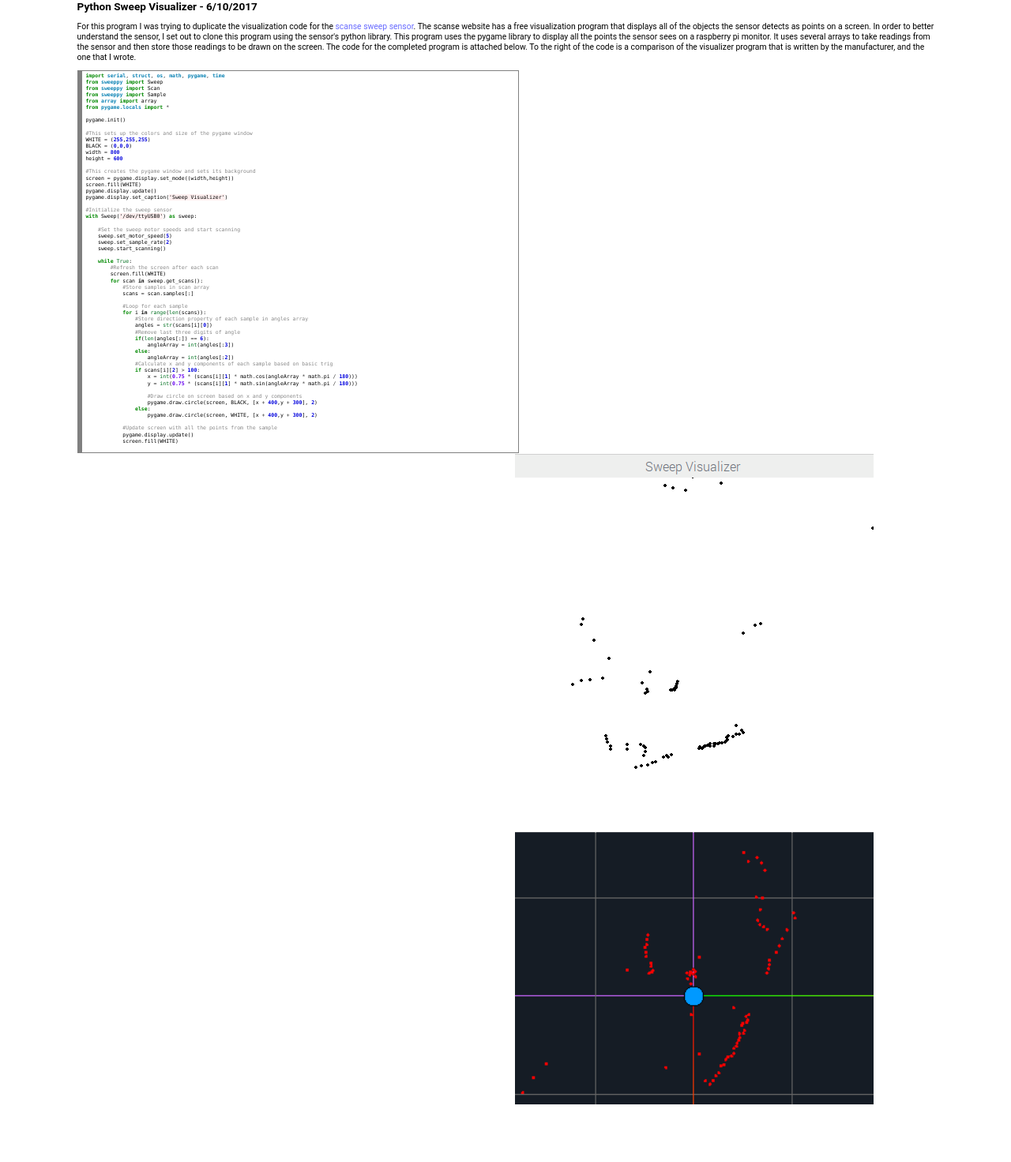
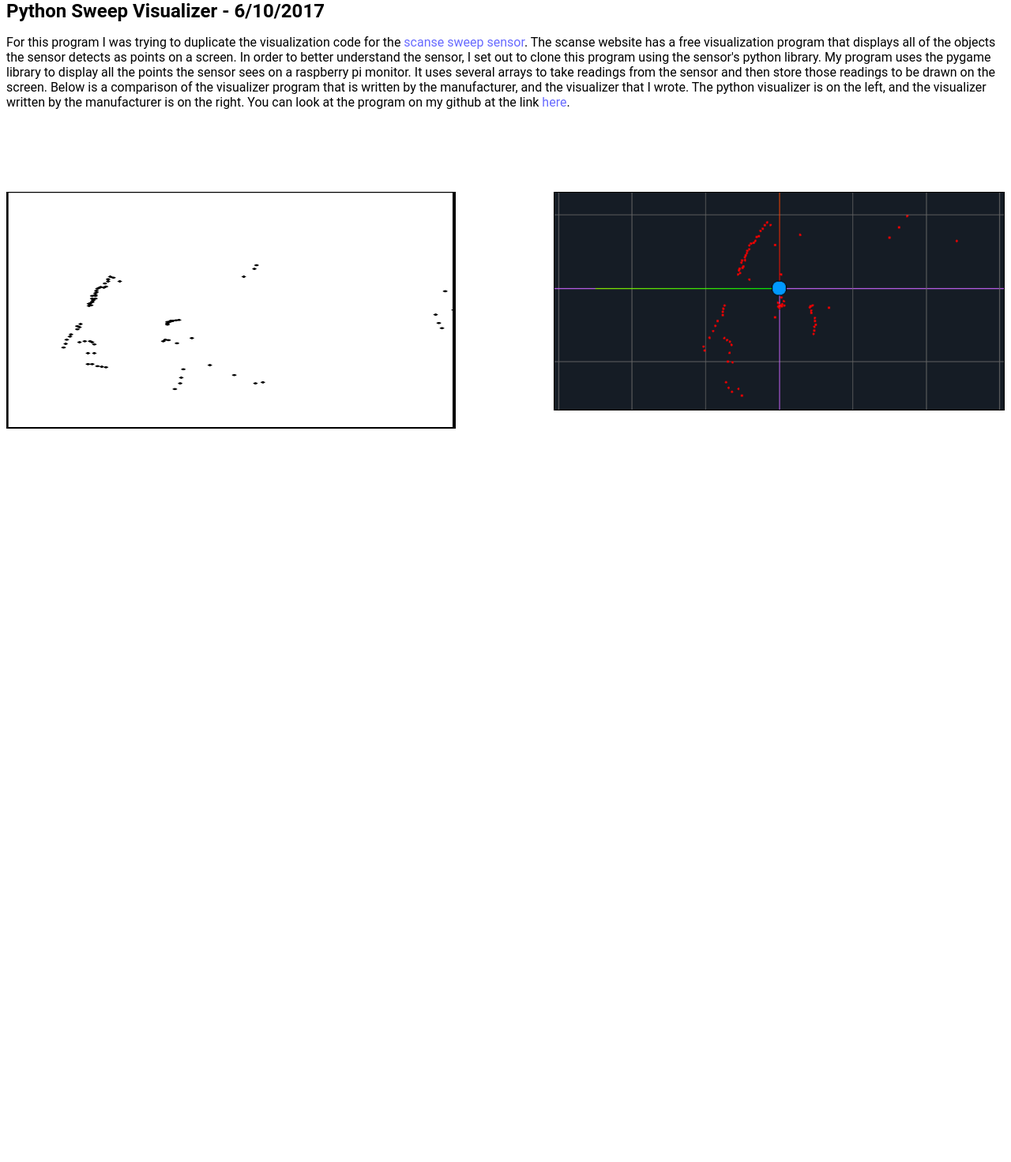
Before and after one commit to theshoe1029/theshoe1029.github.io, a PHP site: page /6_10_17.html in a window 1280 px wide. Shown: the part 59-1531 px from the top of the page at 79% size. After the commit the page ends 602 px from the top, so only its background shows below. Run offline with PHP 8.4, Linux system fonts and the light colour scheme.

```diff
--- a/6_10_17.html
+++ b/6_10_17.html
@@ -5,69 +5,9 @@
 </header>
 <body>
     <h1>Python Sweep Visualizer - 6/10/2017</h1>
-            <p>For this program I was trying to duplicate the visualization code for the <a href="http://scanse.io">scanse sweep sensor</a>. The scanse website has a free visualization program that displays all of the objects the sensor detects as points on a screen. In order to better understand the sensor, I set out to clone this program using the sensor's python library. This program uses the pygame library to display all the points the sensor sees on a raspberry pi monitor. It uses several arrays to take readings from the sensor and then store those readings to be drawn on the screen. The code for the completed program is attached below. To the right of the code is a comparison of the visualizer program that is written by the manufacturer, and the one that I wrote.</p>
-            <div id="examples">
-                <!-- HTML generated using hilite.me -->
-                <div style="background: #ffffff; overflow:auto;width:50%;border:solid gray;border-width:.1em .1em .1em .8em;padding:.2em .6em;font-size:0.5em;display:inline-block;margin:0 auto;"><pre style="margin: 0; line-height: 125%"><span style="color: #008800; font-weight: bold">import</span> <span style="color: #0e84b5; font-weight: bold">serial</span><span style="color: #333333">,</span> <span style="color: #0e84b5; font-weight: bold">struct</span><span style="color: #333333">,</span> <span style="color: #0e84b5; font-weight: bold">os</span><span style="color: #333333">,</span> <span style="color: #0e84b5; font-weight: bold">math</span><span style="color: #333333">,</span> <span style="color: #0e84b5; font-weight: bold">pygame</span><span style="color: #333333">,</span> <span style="color: #0e84b5; font-weight: bold">time</span>
-<span style="color: #008800; font-weight: bold">from</span> <span style="color: #0e84b5; font-weight: bold">sweeppy</span> <span style="color: #008800; font-weight: bold">import</span> Sweep
-<span style="color: #008800; font-weight: bold">from</span> <span style="color: #0e84b5; font-weight: bold">sweeppy</span> <span style="color: #008800; font-weight: bold">import</span> Scan
-<span style="color: #008800; font-weight: bold">from</span> <span style="color: #0e84b5; font-weight: bold">sweeppy</span> <span style="color: #008800; font-weight: bold">import</span> Sample
-<span style="color: #008800; font-weight: bold">from</span> <span style="color: #0e84b5; font-weight: bold">array</span> <span style="color: #008800; font-weight: bold">import</span> array
-<span style="color: #008800; font-weight: bold">from</span> <span style="color: #0e84b5; font-weight: bold">pygame.locals</span> <span style="color: #008800; font-weight: bold">import</span> <span style="color: #333333">*</span>
-
-pygame<span style="color: #333333">.</span>init()
-
-<span style="color: #888888">#This sets up the colors and size of the pygame window</span>
-WHITE <span style="color: #333333">=</span> (<span style="color: #0000DD; font-weight: bold">255</span>,<span style="color: #0000DD; font-weight: bold">255</span>,<span style="color: #0000DD; font-weight: bold">255</span>)
-BLACK <span style="color: #333333">=</span> (<span style="color: #0000DD; font-weight: bold">0</span>,<span style="color: #0000DD; font-weight: bold">0</span>,<span style="color: #0000DD; font-weight: bold">0</span>)
-width <span style="color: #333333">=</span> <span style="color: #0000DD; font-weight: bold">800</span>
-height <span style="color: #333333">=</span> <span style="color: #0000DD; font-weight: bold">600</span>
-
-<span style="color: #888888">#This creates the pygame window and sets its background</span>
-screen <span style="color: #333333">=</span> pygame<span style="color: #333333">.</span>display<span style="color: #333333">.</span>set_mode((width,height))
-screen<span style="color: #333333">.</span>fill(WHITE)
-pygame<span style="color: #333333">.</span>display<span style="color: #333333">.</span>update()
-pygame<span style="color: #333333">.</span>display<span style="color: #333333">.</span>set_caption(<span style="background-color: #fff0f0">&#39;Sweep Visualizer&#39;</span>)
-
-<span style="color: #888888">#Initialize the sweep sensor</span>
-<span style="color: #008800; font-weight: bold">with</span> Sweep(<span style="background-color: #fff0f0">&#39;/dev/ttyUSB0&#39;</span>) <span style="color: #008800; font-weight: bold">as</span> sweep:
-
-    <span style="color: #888888">#Set the sweep motor speeds and start scanning</span>
-    sweep<span style="color: #333333">.</span>set_motor_speed(<span style="color: #0000DD; font-weight: bold">5</span>)
-    sweep<span style="color: #333333">.</span>set_sample_rate(<span style="color: #0000DD; font-weight: bold">2</span>)
-    sweep<span style="color: #333333">.</span>start_scanning()
-
-    <span style="color: #008800; font-weight: bold">while</span> <span style="color: #007020">True</span>:
-        <span style="color: #888888">#Refresh the screen after each scan</span>
-        screen<span style="color: #333333">.</span>fill(WHITE)
-        <span style="color: #008800; font-weight: bold">for</span> scan <span style="color: #000000; font-weight: bold">in</span> sweep<span style="color: #333333">.</span>get_scans():
-            <span style="color: #888888">#Store samples in scan array</span>
-            scans <span style="color: #333333">=</span> scan<span style="color: #333333">.</span>samples[:]
-
-            <span style="color: #888888">#Loop for each sample</span>
-            <span style="color: #008800; font-weight: bold">for</span> i <span style="color: #000000; font-weight: bold">in</span> <span style="color: #007020">range</span>(<span style="color: #007020">len</span>(scans)):
-                <span style="color: #888888">#Store direction property of each sample in angles array</span>
-                angles <span style="color: #333333">=</span> <span style="color: #007020">str</span>(scans[i][<span style="color: #0000DD; font-weight: bold">0</span>])
-                <span style="color: #888888">#Remove last three digits of angle</span>
-                <span style="color: #008800; font-weight: bold">if</span>(<span style="color: #007020">len</span>(angles[:]) <span style="color: #333333">==</span> <span style="color: #0000DD; font-weight: bold">6</span>):
-                    angleArray <span style="color: #333333">=</span> <span style="color: #007020">int</span>(angles[:<span style="color: #0000DD; font-weight: bold">3</span>])
-                <span style="color: #008800; font-weight: bold">else</span>:
-                    angleArray <span style="color: #333333">=</span> <span style="color: #007020">int</span>(angles[:<span style="color: #0000DD; font-weight: bold">2</span>])
-                <span style="color: #888888">#Calculate x and y components of each sample based on basic trig</span>
-                <span style="color: #008800; font-weight: bold">if</span> scans[i][<span style="color: #0000DD; font-weight: bold">2</span>] <span style="color: #333333">&gt;</span> <span style="color: #0000DD; font-weight: bold">100</span>:
-                    x <span style="color: #333333">=</span> <span style="color: #007020">int</span>(<span style="color: #6600EE; font-weight: bold">0.75</span> <span style="color: #333333">*</span> (scans[i][<span style="color: #0000DD; font-weight: bold">1</span>] <span style="color: #333333">*</span> math<span style="color: #333333">.</span>cos(angleArray <span style="color: #333333">*</span> math<span style="color: #333333">.</span>pi <span style="color: #333333">/</span> <span style="color: #0000DD; font-weight: bold">180</span>)))
-                    y <span style="color: #333333">=</span> <span style="color: #007020">int</span>(<span style="color: #6600EE; font-weight: bold">0.75</span> <span style="color: #333333">*</span> (scans[i][<span style="color: #0000DD; font-weight: bold">1</span>] <span style="color: #333333">*</span> math<span style="color: #333333">.</span>sin(angleArray <span style="color: #333333">*</span> math<span style="color: #333333">.</span>pi <span style="color: #333333">/</span> <span style="color: #0000DD; font-weight: bold">180</span>)))
-
-                    <span style="color: #888888">#Draw circle on screen based on x and y components</span>
-                    pygame<span style="color: #333333">.</span>draw<span style="color: #333333">.</span>circle(screen, BLACK, [x <span style="color: #333333">+</span> <span style="color: #0000DD; font-weight: bold">400</span>,y <span style="color: #333333">+</span> <span style="color: #0000DD; font-weight: bold">300</span>], <span style="color: #0000DD; font-weight: bold">2</span>)
-                <span style="color: #008800; font-weight: bold">else</span>:
-                    pygame<span style="color: #333333">.</span>draw<span style="color: #333333">.</span>circle(screen, WHITE, [x <span style="color: #333333">+</span> <span style="color: #0000DD; font-weight: bold">400</span>,y <span style="color: #333333">+</span> <span style="color: #0000DD; font-weight: bold">300</span>], <span style="color: #0000DD; font-weight: bold">2</span>)
-
-            <span style="color: #888888">#Update screen with all the points from the sample</span>
-            pygame<span style="color: #333333">.</span>display<span style="color: #333333">.</span>update()
-            screen<span style="color: #333333">.</span>fill(WHITE)
-            </pre></div>
-                <img src="assets/comparison.png" alt="">
+            <p>For this program I was trying to duplicate the visualization code for the <a href="http://scanse.io">scanse sweep sensor</a>. The scanse website has a free visualization program that displays all of the objects the sensor detects as points on a screen. In order to better understand the sensor, I set out to clone this program using the sensor's python library. My program uses the pygame library to display all the points the sensor sees on a raspberry pi monitor. It uses several arrays to take readings from the sensor and then store those readings to be drawn on the screen. Below is a comparison of the visualizer program that is written by the manufacturer, and the visualizer that I wrote.  The python visualizer is on the left, and the visualizer written by the manufacturer is on the right.  You can look at the program on my github at the link <a href="https://github.com/theshoe1029/Power-Wheels-Team/blob/86703ed78bdb096a5fb02323ce03b14120ba3899/Python/SweepVisualizer.py">here</a>.</p>
+            <div id="youtube">
+            <img src="assets/bettervisualizer.png" alt="" class="visualizer"><img src="assets/top.png" alt="" class="python">
             </div>
     </body>
 </html>
--- a/css/article.css
+++ b/css/article.css
@@ -3,7 +3,7 @@
 *****************************/
 
 html{
-  	margin: 4% 7% 0 7%;
+  	margin: 4% 0 0 0;
 }
 
 body{
@@ -12,14 +12,14 @@ body{
 }
 
 h1{
-	font-size: 0.85em;
+	font-size: 24px;
 	margin: 0 0 0 0;
 	padding: 0 0 0 0;
 }
 
 p{
 	font-family: 'Roboto', sans-serif;
-	font-size: 0.65em;
+	font-size: 1em;
 }
 
 a{
@@ -28,14 +28,30 @@ a{
 }
 
 img{
+	margin-top: 5%;
 	display:inline-block;
-	padding-right: 7%;
-	margin: 0 auto;
+}
+
+.python{
+	border: 1px solid black;
 	float: right;
-	max-width: 100%;
-	height: auto;
+	width: 45%;
+	display: inline-block;
+}
+
+.visualizer{
+	float: left;
+	height: 300px;
+	width: 45%;
+	display: inline-block;
 }
 
 iframe{
-	overflow: hidden;
+	margin: 0 auto;
+	display: block;
 }
+
+#youtube{
+	padding-top: 25px;
+	margin: 0;
+}
--- a/css/responsive.css
+++ b/css/responsive.css
@@ -1,4 +1,4 @@
-@media only screen and (max-width: 500px) {
+@media only screen and (max-width: 800px) {
 
 /*****************************
 **HEADER                    **
@@ -74,14 +74,6 @@
     margin: 0;
     text-align: center;
   }
-  article h1{
-    font-size: 0.65em;
-    text-align: center;
-  }
-
-  article p{
-    font-size: 0.5em;
-  }
 
 /*****************************
 **BIO                       **
@@ -93,6 +85,7 @@
 
   .portrait{
     display: none;
+    border-radius: 5px;
   }
 
   #bio{
@@ -202,6 +195,7 @@
   #work-experience{
     margin-bottom: 50px;
     display: block;
+    font-size: 0.75em;
   }
 
   #work-experience img{
@@ -209,16 +203,16 @@
     height: 50px;
   }
 
-  #BrainSTEM, #Polygon{
+  #BrainSTEM, #Polygon, #leap{
     display: inline;
     text-align: center;
     float: none;
     position: static;
   }
 
-  #Giant-Eagle, #Lowes
-  {
-    display: none;
+  #Polygon img{
+    width: 75%;
+    height: auto;
   }
 
 /*****************************
```
Also changed, not shown: 7_27_17.html (added, +14 -0 lines), 8_22_17.html (added, +15 -0 lines), 8_8_17.html (added, +14 -0 lines), css/main.css (+41 -12 lines), index.html (+5 -2 lines), resume.html (+8 -4 lines), assets/bettervisualizer.png (added), assets/newportrait.jpeg (added), assets/sweepvisualizer.png (added), assets/top.png (added), 1 other file.
